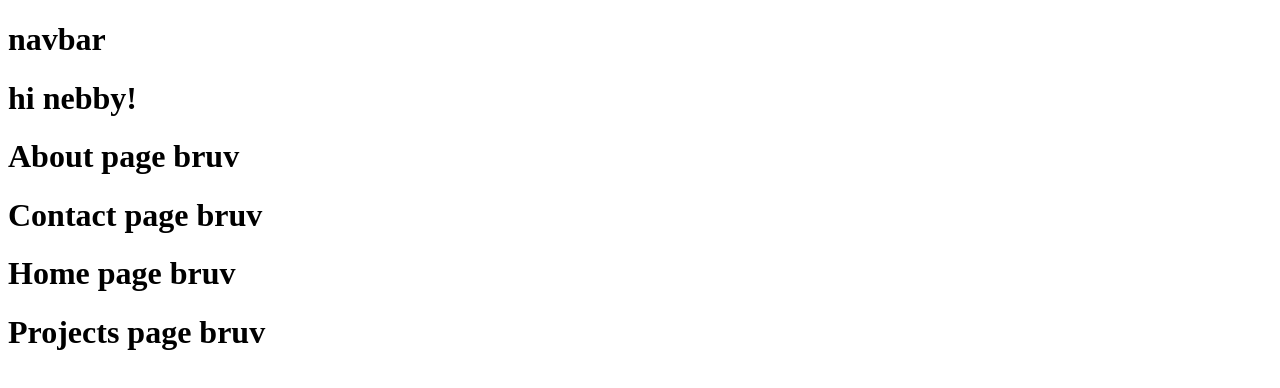
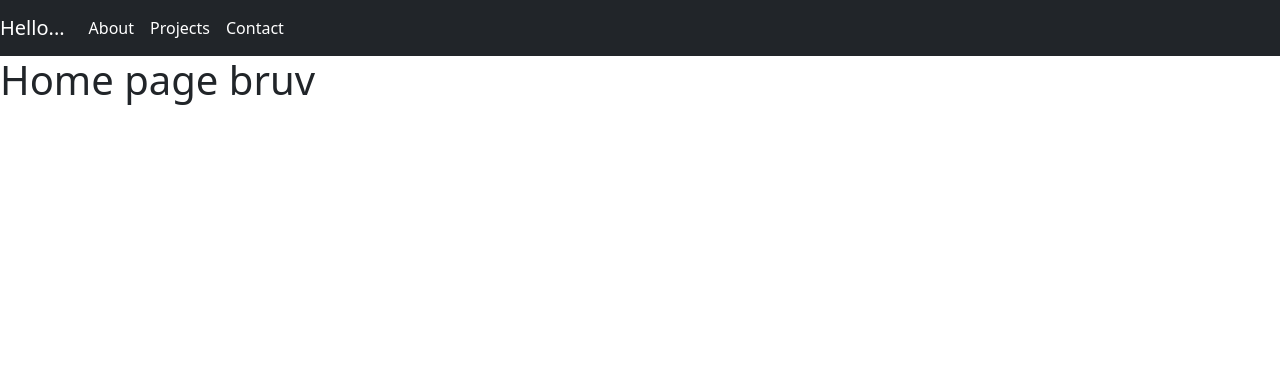
Before and after one commit to giuseppe-g-gelardi/portfolio, a React (Create React App) app: page / in a window 1280 px wide. Shown: the top 388 px of the page. Built offline with nearby package versions, Linux system fonts and the light colour scheme.

Commit message:
add navbar using bootstrap cdn

```diff
--- a/public/index.html
+++ b/public/index.html
@@ -24,6 +24,7 @@
       work correctly both with client-side routing and a non-root public URL.
       Learn how to configure a non-root public URL by running `npm run build`.
     -->
+    <link href="https://cdn.jsdelivr.net/npm/bootstrap@5.1.1/dist/css/bootstrap.min.css" rel="stylesheet" integrity="sha384-F3w7mX95PdgyTmZZMECAngseQB83DfGTowi0iMjiWaeVhAn4FJkqJByhZMI3AhiU" crossorigin="anonymous">
     <title>portfolio</title>
   </head>
   <body>
@@ -39,5 +40,11 @@
       To begin the development, run `npm start` or `yarn start`.
       To create a production bundle, use `npm run build` or `yarn build`.
     -->
+    <script src="https://code.jquery.com/jquery-3.3.1.slim.min.js" integrity="sha384-q8i/X+965DzO0rT7abK41JStQIAqVgRVzpbzo5smXKp4YfRvH+8abtTE1Pi6jizo"
+        crossorigin="anonymous"></script>
+    <script src="https://cdnjs.cloudflare.com/ajax/libs/popper.js/1.14.3/umd/popper.min.js" integrity="sha384-ZMP7rVo3mIykV+2+9J3UJ46jBk0WLaUAdn689aCwoqbBJiSnjAK/l8WvCWPIPm49"
+        crossorigin="anonymous"></script>
+    <script src="https://stackpath.bootstrapcdn.com/bootstrap/4.1.3/js/bootstrap.min.js" integrity="sha384-ChfqqxuZUCnJSK3+MXmPNIyE6ZbWh2IMqE241rYiqJxyMiZ6OW/JmZQ5stwEULTy"
+        crossorigin="anonymous"></script>
   </body>
 </html>
--- a/src/App.jsx
+++ b/src/App.jsx
@@ -1,6 +1,6 @@
 import React from 'react';
 import { BrowserRouter as Router, Route, Switch } from 'react-router-dom';
-import Navbar from './components/Navbar';
+import Navigation from './components/Navigation'
 import About from './pages/About'
 import Contact from './pages/Contact'
 import Home from './pages/Home'
@@ -9,25 +9,17 @@ import Projects from './pages/Projects'
 function App() {
 return(
   <>
-    <Navbar />
-    <h1>hi nebby!</h1>
-
-    <About />
-    <Contact />
-    <Home />
-    <Projects />
-
-    {/* <Router>
-      <Navbar />
+    <Router>
+      <Navigation />
         <Switch>
           <Route path='/' exact component={Home} />
           <Route path='/about' exact component={About} />
           <Route path='/projects' exact component={Projects} />
           <Route path='/contact' exact component={Contact} />
         </Switch>
-    </Router> */}
+    </Router>
   </>
-)
+  )
 }
 
 export default App
--- a/src/components/Navbar.jsx
+++ /dev/null
@@ -1,9 +0,0 @@
-import React from 'react';
-
-export default function Navbar() {
-  return(
-    <>
-      <h1>navbar</h1>
-    </>
-  )
-}
--- /dev/null
+++ b/src/components/Navigation.jsx
@@ -0,0 +1,99 @@
+import React from 'react';
+import Navbar from 'react-bootstrap/Navbar'
+import Container from 'react-bootstrap/Container'
+import Nav from 'react-bootstrap/Nav'
+import { Link } from 'react-router-dom';
+
+export default function Navigation() {
+  return(
+      <nav id="mainNavbar" className="navbar navbar-dark bg-dark navbar-expand-md">
+         <Link to="/" className='navbar-brand'>Hello...</Link>
+
+          <button className="navbar-toggler"
+                  data-toggle="collapse"
+                  data-target="#navLinks">
+              <span className="navbar-toggler-icon"></span>
+          </button>
+
+
+          <div class="collapse navbar-collapse" id="navLinks">
+            <ul className="navbar-nav">
+
+              <li className='nav-item'>
+                <Link to='/about' className='nav-link active'>About</Link>
+              </li>
+
+              <li className='nav-item'>
+                <Link to='/projects' className='nav-link active'>Projects</Link>
+              </li>
+
+              <li className='nav-item'>
+                <Link to='/contact' className='nav-link active'>Contact</Link>
+              </li>
+
+            </ul>
+          </div>
+      </nav>
+  )
+}
+
+
+// // navbar example
+// {/* <nav id="mainNavbar" class="navbar navbar-dark navbar-expand-md py-0 fixed-top">
+//         <a href="#" class="navbar-brand">CANDY</a>
+//         <button class="navbar-toggler" data-toggle="collapse" data-target="#navLinks" aria-label="Toggle navigation">
+//             <span class="navbar-toggler-icon"></span>
+//         </button>
+//         <div class="collapse navbar-collapse" id="navLinks">
+//             <ul class="navbar-nav">
+//                 <li class="nav-item">
+//                     <a href="" class="nav-link">HOME</a>
+//                 </li>
+//                 <li class="nav-item">
+//                     <a href="" class="nav-link">ABOUT</a>
+//                 </li>
+//                 <li class="nav-item">
+//                     <a href="" class="nav-link">TICKETS</a>
+//                 </li>
+//             </ul>
+//         </div>
+//     </nav> */}
+
+
+
+
+
+
+// current
+
+//     <nav id="mainNavbar" className='navbar navbar-dark navbar-expand-md bg-dark mb-4'>
+//     <div className='container-fluid'>
+//       <div className='collapse navbar-collapse' id='navbarSupportedContent'>
+//         <Link to='/' className='navbar-brand'>
+//           Hello...
+//         </Link>
+
+//         <ul className='navbar-nav mr-auto'>
+
+//           <li className='nav-item active'>
+//             <Link to='/about' className='nav-link'>
+//               About
+//             </Link>
+//           </li>
+
+//           <li className='nav-item active'>
+//             <Link to='/projects' className='nav-link'>
+//               Projects
+//             </Link>
+//           </li>
+
+//           <li className='nav-item active'>
+//             <Link to='/contact' className='nav-link'>
+//               Contact
+//             </Link>
+//           </li>
+
+//         </ul>
+//       </div>
+//     </div>
+//     </nav>
```
